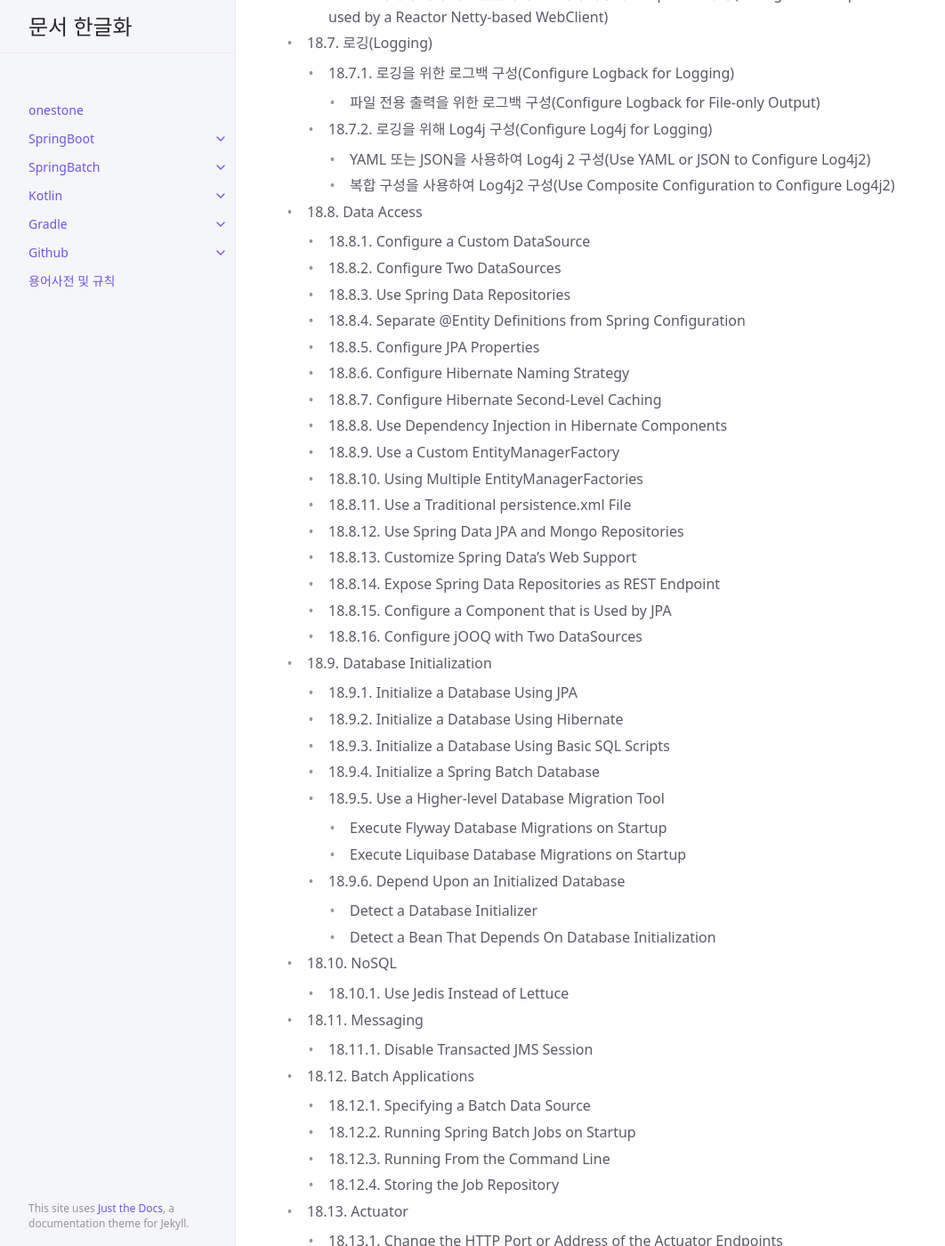
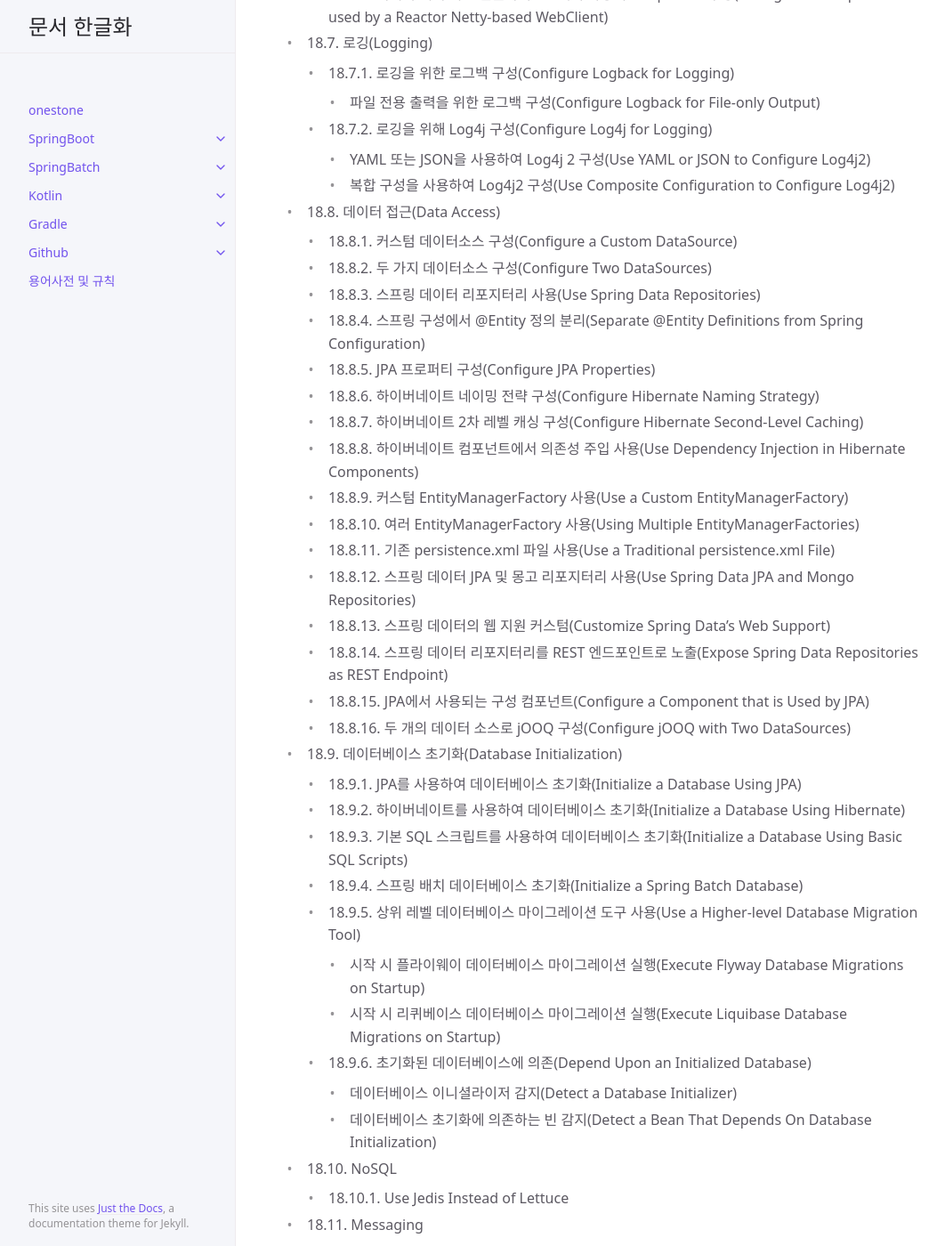
Before and after one commit to onestone9900/onestone9900.github.io, a Jekyll site: the page built from docs/spring_boot/3.1.1/spring_boot/18.how_to_guides.md, in a window 1280 px wide and 1400 px high, scrolled down 2154 px. Shown: the whole window at 89% size, without its empty margins (107-1169 px from the left). Built offline with Jekyll 4.4.1, drawn with Linux system fonts in a browser that asks for light colours; some of the changed text lies outside the part shown.

Commit message:
docs: spring boot - 18.8. 데이터 접근(Data Access), 18.9. 데이터베이스 초기화(Database Initialization) 제목 영문 병기

```diff
--- a/docs/spring_boot/3.1.1/spring_boot/18.how_to_guides.md
+++ b/docs/spring_boot/3.1.1/spring_boot/18.how_to_guides.md
@@ -74,34 +74,34 @@ nav_order: 18
     - 18.7.2. 로깅을 위해 Log4j 구성(Configure Log4j for Logging)
       - YAML 또는 JSON을 사용하여 Log4j 2 구성(Use YAML or JSON to Configure Log4j2)
       - 복합 구성을 사용하여 Log4j2 구성(Use Composite Configuration to Configure Log4j2)
-  - 18.8. Data Access
-    - 18.8.1. Configure a Custom DataSource
-    - 18.8.2. Configure Two DataSources
-    - 18.8.3. Use Spring Data Repositories
-    - 18.8.4. Separate @Entity Definitions from Spring Configuration
-    - 18.8.5. Configure JPA Properties
-    - 18.8.6. Configure Hibernate Naming Strategy
-    - 18.8.7. Configure Hibernate Second-Level Caching
-    - 18.8.8. Use Dependency Injection in Hibernate Components
-    - 18.8.9. Use a Custom EntityManagerFactory
-    - 18.8.10. Using Multiple EntityManagerFactories
-    - 18.8.11. Use a Traditional persistence.xml File
-    - 18.8.12. Use Spring Data JPA and Mongo Repositories
-    - 18.8.13. Customize Spring Data’s Web Support
-    - 18.8.14. Expose Spring Data Repositories as REST Endpoint
-    - 18.8.15. Configure a Component that is Used by JPA
-    - 18.8.16. Configure jOOQ with Two DataSources
-  - 18.9. Database Initialization
-    - 18.9.1. Initialize a Database Using JPA
-    - 18.9.2. Initialize a Database Using Hibernate
-    - 18.9.3. Initialize a Database Using Basic SQL Scripts
-    - 18.9.4. Initialize a Spring Batch Database
-    - 18.9.5. Use a Higher-level Database Migration Tool
-      - Execute Flyway Database Migrations on Startup
-      - Execute Liquibase Database Migrations on Startup
-    - 18.9.6. Depend Upon an Initialized Database
-      - Detect a Database Initializer
-      - Detect a Bean That Depends On Database Initialization
+  - 18.8. 데이터 접근(Data Access)
+    - 18.8.1. 커스텀 데이터소스 구성(Configure a Custom DataSource)
+    - 18.8.2. 두 가지 데이터소스 구성(Configure Two DataSources)
+    - 18.8.3. 스프링 데이터 리포지터리 사용(Use Spring Data Repositories)
+    - 18.8.4. 스프링 구성에서 @Entity 정의 분리(Separate @Entity Definitions from Spring Configuration)
+    - 18.8.5. JPA 프로퍼티 구성(Configure JPA Properties)
+    - 18.8.6. 하이버네이트 네이밍 전략 구성(Configure Hibernate Naming Strategy)
+    - 18.8.7. 하이버네이트 2차 레벨 캐싱 구성(Configure Hibernate Second-Level Caching)
+    - 18.8.8. 하이버네이트 컴포넌트에서 의존성 주입 사용(Use Dependency Injection in Hibernate Components)
+    - 18.8.9. 커스텀 EntityManagerFactory 사용(Use a Custom EntityManagerFactory)
+    - 18.8.10. 여러 EntityManagerFactory 사용(Using Multiple EntityManagerFactories)
+    - 18.8.11. 기존 persistence.xml 파일 사용(Use a Traditional persistence.xml File)
+    - 18.8.12. 스프링 데이터 JPA 및 몽고 리포지터리 사용(Use Spring Data JPA and Mongo Repositories)
+    - 18.8.13. 스프링 데이터의 웹 지원 커스텀(Customize Spring Data’s Web Support)
+    - 18.8.14. 스프링 데이터 리포지터리를 REST 엔드포인트로 노출(Expose Spring Data Repositories as REST Endpoint)
+    - 18.8.15. JPA에서 사용되는 구성 컴포넌트(Configure a Component that is Used by JPA)
+    - 18.8.16. 두 개의 데이터 소스로 jOOQ 구성(Configure jOOQ with Two DataSources)
+  - 18.9. 데이터베이스 초기화(Database Initialization)
+    - 18.9.1. JPA를 사용하여 데이터베이스 초기화(Initialize a Database Using JPA)
+    - 18.9.2. 하이버네이트를 사용하여 데이터베이스 초기화(Initialize a Database Using Hibernate)
+    - 18.9.3. 기본 SQL 스크립트를 사용하여 데이터베이스 초기화(Initialize a Database Using Basic SQL Scripts)
+    - 18.9.4. 스프링 배치 데이터베이스 초기화(Initialize a Spring Batch Database)
+    - 18.9.5. 상위 레벨 데이터베이스 마이그레이션 도구 사용(Use a Higher-level Database Migration Tool)
+      - 시작 시 플라이웨이 데이터베이스 마이그레이션 실행(Execute Flyway Database Migrations on Startup)
+      - 시작 시 리퀴베이스 데이터베이스 마이그레이션 실행(Execute Liquibase Database Migrations on Startup)
+    - 18.9.6. 초기화된 데이터베이스에 의존(Depend Upon an Initialized Database)
+      - 데이터베이스 이니셜라이저 감지(Detect a Database Initializer)
+      - 데이터베이스 초기화에 의존하는 빈 감지(Detect a Bean That Depends On Database Initialization)
   - 18.10. NoSQL
     - 18.10.1. Use Jedis Instead of Lettuce
   - 18.11. Messaging
@@ -2423,7 +2423,7 @@ internal class MyHibernateConfiguration {
 자세한 내용은 `HibernateJpaAutoConfiguration` 및 `JpaBaseConfiguration`을 참고하자.
 
 
-### 18.8.7. 하이버네이트 2파 레벨 캐싱 구성(Configure Hibernate Second-Level Caching)
+### 18.8.7. 하이버네이트 2차 레벨 캐싱 구성(Configure Hibernate Second-Level Caching)
 하이버네이트 [2차 레벨 캐시](https://docs.jboss.org/hibernate/orm/6.2/userguide/html_single/Hibernate_User_Guide.html#caching)는 다양한 캐시 프로바이더로 구성될 수 있다. 캐시 프로바이더를 다시 조회하도록 하이버네이트를 구성하는 것보다 가능할 때마다 컨텍스트에서 사용 가능한 것을 제공하는 것이 더 좋다.
 
 `JCache`로 이를 수행하려면 먼저 `org.hibernate.orm:hibernate-jcache`가 클래스패스에서 사용 가능한지 확인하자. 그런 다음 다음 예제에 표시된 대로 `HibernatePropertiesCustomizer` 빈을 추가하자.
```
